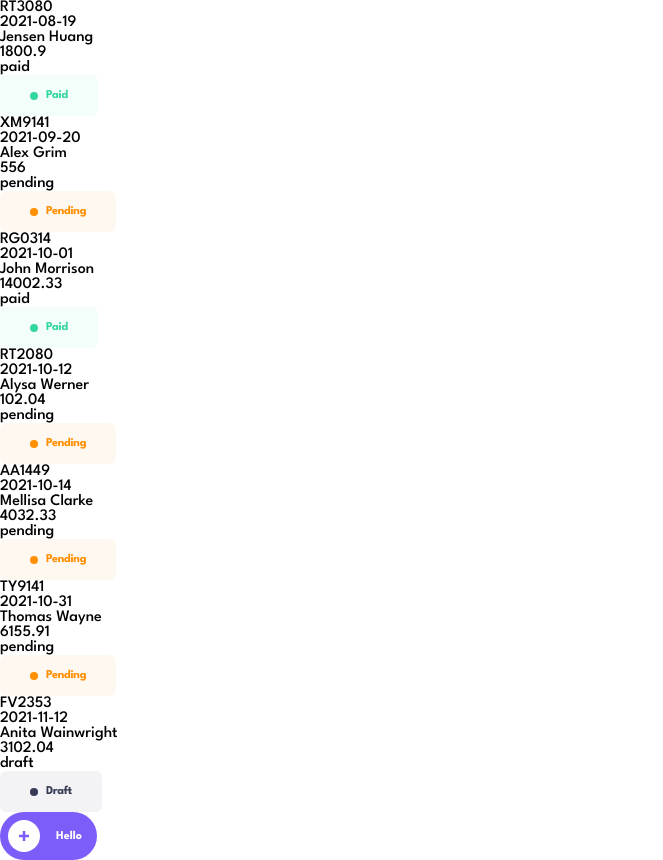
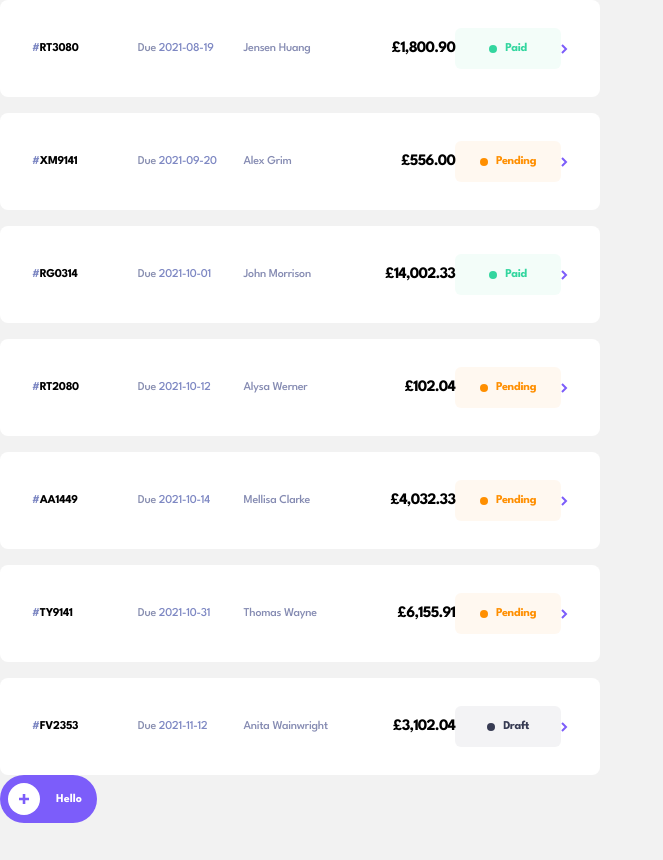
Before and after one commit to yjcyun/frontend_mentor, a Vue app in the folder guru/invoice-app/final-code/: page / in a window 1280 px wide. Shown: the whole page, without its empty margins (0-663 px from the left). After the commit the page ends 823 px from the top, so only its background shows below. Built offline with nearby package versions, Linux system fonts and the light colour scheme.

Commit message:
invoice: Install vue-router and make InvoiceItem component dynamic with props

```diff
--- a/guru/invoice-app/final-code/package.json
+++ b/guru/invoice-app/final-code/package.json
@@ -9,7 +9,8 @@
     "preview": "vite preview"
   },
   "dependencies": {
-    "vue": "^3.2.37"
+    "vue": "^3.2.37",
+    "vue-router": "^4.0.13"
   },
   "devDependencies": {
     "@vitejs/plugin-vue": "^3.0.2",
--- a/guru/invoice-app/final-code/src/components/invoices/InvoiceItem.vue
+++ b/guru/invoice-app/final-code/src/components/invoices/InvoiceItem.vue
@@ -1,11 +1,19 @@
 <template>
   <li>
-    <div>{{ id }}</div>
-    <div>{{ paymentDue }}</div>
-    <div>{{ clientName }}</div>
-    <div>{{ total }}</div>
-    <div>{{ status }}</div>
-    <invoice-status :status="status"></invoice-status>
+    <router-link :to="linkPath">
+      <div class="id h4">
+        <span class="text-blue-7E">#</span><span>{{ id }}</span>
+      </div>
+      <div class="dueDate body1">
+        <span class="due">Due </span
+        ><span class="text-blue-7E">{{ paymentDue }}</span>
+      </div>
+      <div class="name body1">{{ clientName }}</div>
+      <div class="price h3">{{ formatPrice }}</div>
+
+      <invoice-status :status="status"></invoice-status>
+      <img src="../../assets/icon-arrow-right.svg" alt="Arrow Right Icon" />
+    </router-link>
   </li>
 </template>
 
@@ -15,7 +23,47 @@ import InvoiceStatus from "./InvoiceStatus.vue";
 export default {
   components: { InvoiceStatus },
   props: ["id", "paymentDue", "clientName", "total", "status"],
+  computed: {
+    formatPrice() {
+      return new Intl.NumberFormat("en-US", {
+        style: "currency",
+        currency: "GBP",
+      }).format(this.total);
+    },
+    linkPath() {
+      return `/${this.id}`;
+    },
+  },
 };
 </script>
 
-<style scoped></style>
+<style scoped>
+a {
+  display: flex;
+  flex-wrap: wrap;
+  background-color: var(--color-white);
+  border-radius: 8px;
+  align-items: center;
+  padding: 28px 32px;
+}
+
+li div {
+  flex: 1 1 0;
+}
+
+.text-blue-7E {
+  color: var(--color-blue-7E);
+}
+
+.due {
+  color: var(--color-blue-88);
+}
+
+.name {
+  color: #858bb2;
+}
+
+.price {
+  text-align: right;
+}
+</style>
--- a/guru/invoice-app/final-code/src/components/invoices/InvoiceList.vue
+++ b/guru/invoice-app/final-code/src/components/invoices/InvoiceList.vue
@@ -20,3 +20,12 @@ export default {
   props: ["invoices"],
 };
 </script>
+
+<style scoped>
+ul {
+  display: flex;
+  flex-direction: column;
+  gap: 16px;
+  max-width: 600px;
+}
+</style>
--- a/guru/invoice-app/final-code/src/components/invoices/InvoiceStatus.vue
+++ b/guru/invoice-app/final-code/src/components/invoices/InvoiceStatus.vue
@@ -14,11 +14,13 @@ export default {
 <style scoped>
 .status-wrapper {
   display: inline-flex;
-  padding: 13px 30px;
+  padding: 13px 0;
   border-radius: 6px;
   text-transform: capitalize;
   align-items: center;
+  justify-content: center;
   gap: 8px;
+  width: 104px;
 }
 
 .paid {
--- a/guru/invoice-app/final-code/src/main.js
+++ b/guru/invoice-app/final-code/src/main.js
@@ -1,11 +1,19 @@
 import { createApp } from "vue";
+import { createRouter, createWebHistory } from "vue-router";
 
 import "./style.css";
 
 import App from "./App.vue";
 import BaseButton from "./components/ui/BaseButton.vue";
 
+const router = createRouter({
+  history: createWebHistory(),
+  routes: [],
+});
+
 const app = createApp(App);
+
+app.use(router);
 
 app.component("base-button", BaseButton);
 
--- a/guru/invoice-app/final-code/src/style.css
+++ b/guru/invoice-app/final-code/src/style.css
@@ -1,26 +1,26 @@
 @import url('https://fonts.googleapis.com/css2?family=League+Spartan:wght@500;700&display=swap');
 
 :root {
-  --color-purple-7C: rgb(124, 93, 250);
-  --color-purple-92: rgb(146, 119, 255);
-  --color-navy-1E: rgb(30, 33, 57);
-  --color-navy-25: rgb(37, 41, 69);
-  --color-navy-37: rgb(55, 59, 83);
+  --color-purple-7C: #7c5dfa;
+  --color-purple-92: #9277ff;
+  --color-navy-1E: #1e2139;
+  --color-navy-25: #252945;
+  --color-navy-37: #373b53;
   --color-navy-37-06: rgba(55,59,83,0.06);
-  --color-blue-DF: rgb(223, 227, 250);
-  --color-blue-88: rgb(136, 142, 176);
-  --color-blue-7E: rgb(126, 136, 195);
-  --color-black-0C: rgb(12, 14, 22);
-  --color-black-14: rgb(20, 22, 37);
-  --color-red-EC: rgb(236, 87, 87);
-  --color-red-FF: rgb(255, 151, 151);
-  --color-white-F8: rgb(248, 248, 251);
-  --color-white-F9: rgb(249, 250, 254);
-  --color-white: rgb(255, 255, 255);
+  --color-blue-DF: #dfe3fa;
+  --color-blue-88: #888eb0;
+  --color-blue-7E: #7e88c3;
+  --color-black-0C: #0c0e16;
+  --color-black-14: #141625;
+  --color-red-EC: #ec5757;
+  --color-red-FF: #ff9797;
+  --color-white-F8: #f8f8fb;
+  --color-white-F9: #f9fafe;
+  --color-white: #ffffff;
   --color-green-06:  rgba(51,214,159, 0.06);
-  --color-green:  rgb(51, 214, 159);
+  --color-green:  #33d69f;
   --color-orange-06:  rgba(255,143,0, 0.06);
-  --color-orange:  rgb(255, 143, 0);
+  --color-orange:  #ff8f00;
 
   --font-family: 'League Spartan', sans-serif;
 
@@ -34,6 +34,7 @@
 body {
   margin: 0;
   font-family: var(--font-family);
+  background-color: #F2F2F2;
 }
 
 
@@ -42,6 +43,11 @@ ul {
   list-style: none;
   padding-left: 0;
   margin: 0;
+}
+
+a {
+  text-decoration: none;
+  color:inherit;
 }
 
 /* Typography */
```
Also changed, not shown: guru/invoice-app/final-code/src/assets/icon-arrow-right.svg (added), 1 other file (tests, documents, lock files or other folders).
